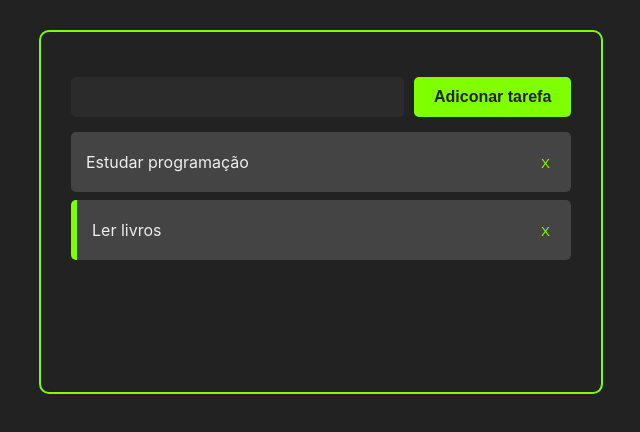
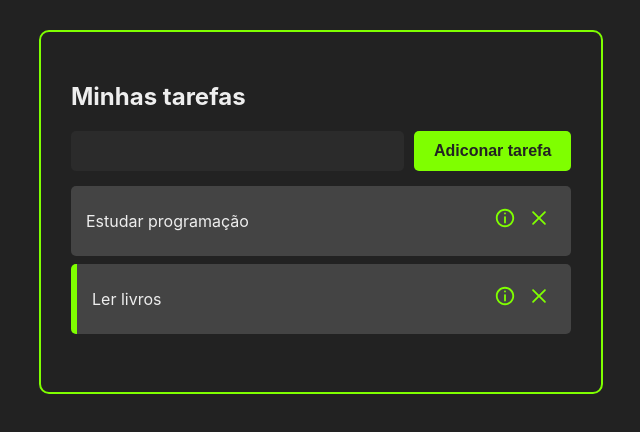
Before and after one commit to fernanddo-s/taskmanager_project, a React (Create React App) app: page / in a window 1280 px wide. Shown: the top 432 px of the page, without its empty margins (319-959 px from the left). Built offline with nearby package versions, Linux system fonts and the light colour scheme.

Commit message:
added header

```diff
--- a/package.json
+++ b/package.json
@@ -8,6 +8,7 @@
     "@testing-library/user-event": "^12.8.3",
     "react": "^17.0.2",
     "react-dom": "^17.0.2",
+    "react-icons": "^4.3.1",
     "react-scripts": "4.0.3",
     "uuid": "^8.3.2",
     "web-vitals": "^1.1.2"
--- a/src/App.css
+++ b/src/App.css
@@ -1,9 +1,9 @@
 .container {
-    max-width: 500px;
-    margin: 30px auto;
-    overflow: auto;
-    min-height: 300px;
-    border: 2px solid chartreuse;
-    padding: 30px;
-    border-radius: 10px;
+  border: 2px solid chartreuse;
+  border-radius: 10px;
+  margin: 30px auto;
+  max-width: 500px;
+  min-height: 300px;
+  overflow: auto;
+  padding: 30px;
 }
--- a/src/App.jsx
+++ b/src/App.jsx
@@ -3,6 +3,7 @@ import { v4 as uuidv4 } from "uuid";
 
 import "./App.css";
 import AddTask from "./components/AddTask/addTask";
+import Header from "./components/Header/header";
 import Tasks from "./components/Tasks/tasks";
 
 const App = () => {
@@ -51,6 +52,7 @@ const App = () => {
   return (
     <>
       <div className="container">
+        <Header/>
         <AddTask handleTaskAddition={handleTaskAddition} />
         <Tasks tasks={tasks} handleTaskClick={handleTaskClick} handleTaskDeletion={handleTaskDeletion} />
       </div>
--- a/src/components/AddTask/addTask.css
+++ b/src/components/AddTask/addTask.css
@@ -1,21 +1,21 @@
 .add_task_container {
+    display: flex;
     margin: 15px 0;
     max-width: 100%;
-    display: flex;
 }
 
 .add_task_input {
+    border: none;
+    background-color: #4444;
+    border-radius: 5px;
+    color: #eee;
+    flex: 2;
+    font-size: 16px;
     height: 40px;
     padding: 0 10px;
-    border-radius: 5px;
-    border: none;
-    flex: 2;
-    background-color: #4444;
-    color: #eee;
-    font-size: 16px;
 }
 
 .add_task_button_container {
+    flex: 1;
     margin-left: 10px;
-    flex: 1;
 }
--- /dev/null
+++ b/src/components/Header/header.css
@@ -0,0 +1,3 @@
+.header_container {
+    color: #eee;
+}
--- /dev/null
+++ b/src/components/Header/header.jsx
@@ -0,0 +1,8 @@
+import React from 'react';
+import "./header.css"
+
+const Header = () => {
+    return ( <h2 className="header_container" >Minhas tarefas</h2> );
+}
+
+export default Header;
--- a/src/components/Task/task.css
+++ b/src/components/Task/task.css
@@ -19,4 +19,13 @@
     border: none;
     color: chartreuse;
     cursor: pointer;
+    font-size: 22px;
 }
+
+.see_task_details_button {
+    background-color: #444444;
+    border: none;
+    color: chartreuse;
+    cursor: pointer;
+    font-size: 22px;
+}
--- a/src/components/Task/task.jsx
+++ b/src/components/Task/task.jsx
@@ -1,5 +1,6 @@
 import React from "react";
 import "./task.css";
+import { CgClose, CgInfo } from "react-icons/cg";
 
 const Task = ({ task, handleTaskClick, handleTaskDeletion }) => {
   return (
@@ -12,7 +13,15 @@ const Task = ({ task, handleTaskClick, handleTaskDeletion }) => {
       </div>
 
       <div className="buttons_container">
-        <button className="remove_task_button" onClick={() => handleTaskDeletion(task.id)}>X</button>
+        <button className="see_task_details_button">
+          <CgInfo />
+        </button>
+        <button
+          className="remove_task_button"
+          onClick={() => handleTaskDeletion(task.id)}
+        >
+          <CgClose />
+        </button>
       </div>
     </div>
   );
--- a/src/index.css
+++ b/src/index.css
@@ -1,7 +1,7 @@
 body {
   margin: 0;
-  font-family: -apple-system, BlinkMacSystemFont, 'Segoe UI', 'Roboto', 'Oxygen',
-    'Ubuntu', 'Cantarell', 'Fira Sans', 'Droid Sans', 'Helvetica Neue',
+  font-family: -apple-system, BlinkMacSystemFont, "Segoe UI", "Roboto", "Oxygen",
+    "Ubuntu", "Cantarell", "Fira Sans", "Droid Sans", "Helvetica Neue",
     sans-serif;
   -webkit-font-smoothing: antialiased;
   -moz-osx-font-smoothing: grayscale;
@@ -9,6 +9,6 @@ body {
 }
 
 code {
-  font-family: source-code-pro, Menlo, Monaco, Consolas, 'Courier New',
+  font-family: source-code-pro, Menlo, Monaco, Consolas, "Courier New",
     monospace;
 }
```
Also changed, not shown: 2 other files (tests, documents, lock files or other folders).
